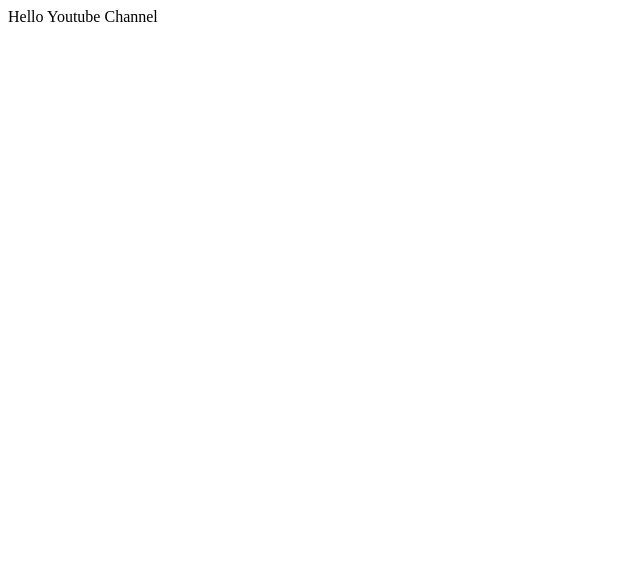
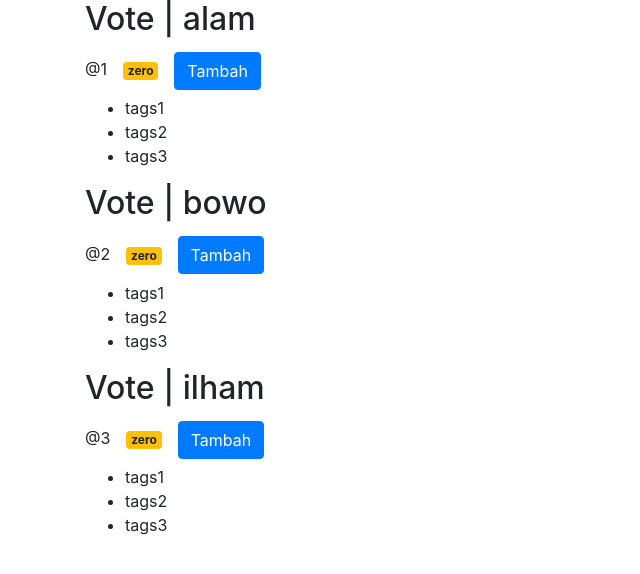
Before and after one commit to snipkode/React-Youtube-Snipkode, a React (Create React App) app: page / in a window 1280 px wide. Shown: the top 574 px of the page, without its empty margins (0-640 px from the left). Built offline with nearby package versions, Linux system fonts and the light colour scheme.

Commit message:
Membuat Design Vote System

```diff
--- a/package.json
+++ b/package.json
@@ -3,6 +3,7 @@
   "version": "0.1.0",
   "private": true,
   "dependencies": {
+    "bootstrap": "^4.1.1",
     "firebase": "^7.24.0",
     "react": "^16.9.0",
     "react-dom": "^16.9.0",
--- a/src/App.js
+++ b/src/App.js
@@ -1,11 +1,56 @@
 import React, { Component } from 'react';
 
 export default class App extends Component {
+
+  state = {
+    count: this.props.value,
+    tags: ['tags1', 'tags2', 'tags3']
+  };
+
+  GetClass(){
+    let classes = 'badge m-3 badge-';
+        classes += this.state.count === 0 ? 'warning' : 'primary';
+      return classes;
+  }
+
+  handleTambah() {
+    console.log('click tambah', this)
+    const count = this.state.count;
+    this.setState({
+      count : count +1
+    })
+  }
+
+  GetTags(){
+    let mapTags = this.state.tags.map((tag, k)=>{
+      return (<li key={k}>{tag}</li>)
+    })
+
+    let noTags = this.state.tags.length === 0 ? (<p>They are no Tags</p>): (mapTags) ;
+
+
+    return noTags;
+  }
+
   render() {
     return (
-      <div>
-        Hello Youtube Channel
+      <>
+
+      <div className='container'>
+        {
+          this.props.children
+        }
+        @
+        {
+          this.props.countId
+        }
+        <span className={this.GetClass()}>{this.state.count === 0 ? 'zero' : this.state.count}</span>
+        <button onClick={()=>this.handleTambah()}className='btn btn-primary'>Tambah</button>
+
+          <ul>{this.GetTags()}</ul>
+
       </div>
+      </>
     );
   }
 }
--- /dev/null
+++ b/src/counter.js
@@ -0,0 +1,29 @@
+import React, { Component } from 'react';
+import App from './App.js';
+
+export default class Counter extends Component {
+	state = {
+		counters : [
+			{id:1, value:0, name: 'alam'},
+			{id:2, value:0, name: 'bowo'},
+			{id:3, value:0, name: 'ilham'}
+		]
+	}
+	render() {
+		return (
+			<React.Fragment>
+
+				{
+					this.state.counters.map(counter=>{
+						return (
+
+							<App key={counter.id} value={counter.value} countId={counter.id}>
+								<h2>Vote | {counter.name}</h2>
+							</App>
+						)
+					})
+				}
+			</React.Fragment>
+		);
+	}
+}
--- a/src/index.js
+++ b/src/index.js
@@ -1,13 +1,15 @@
 import React from 'react';
 import ReactDOM from 'react-dom';
-import App from './App';
+import Counter from './counter.js';
+import 'bootstrap/dist/css/bootstrap.css';
+
 import * as serviceWorker from './serviceWorker';
 import { BrowserRouter as Router, Switch, Route} from 'react-router-dom';
 
 ReactDOM.render(
 <Router>
 	<Switch>
-		<Route exact path={'/'} component={App}/>
+		<Route exact path={'/'} component={Counter}/>
 		<Route path={'*'} render={()=><>Nothing</>}/>
 	</Switch>
 </Router>, document.getElementById('root'));
```
Also changed, not shown: 1 other file (tests, documents, lock files or other folders).
